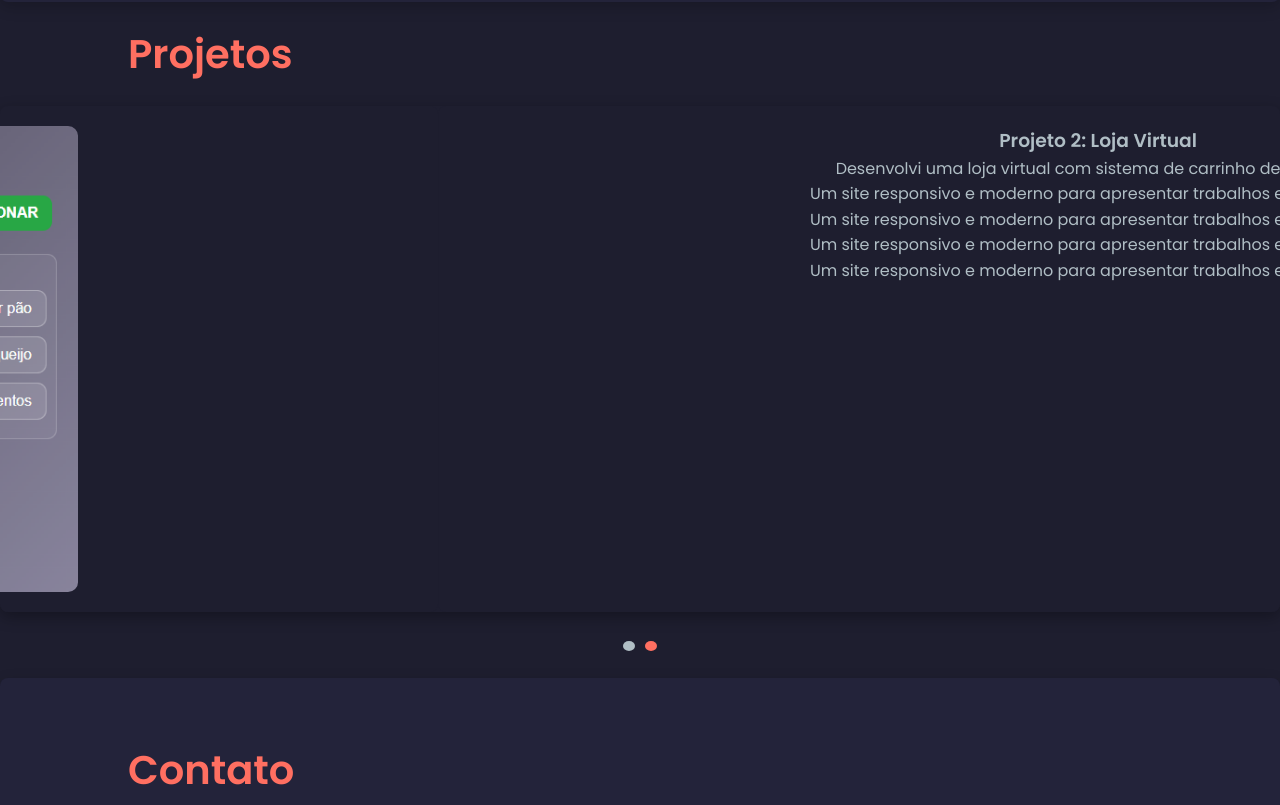
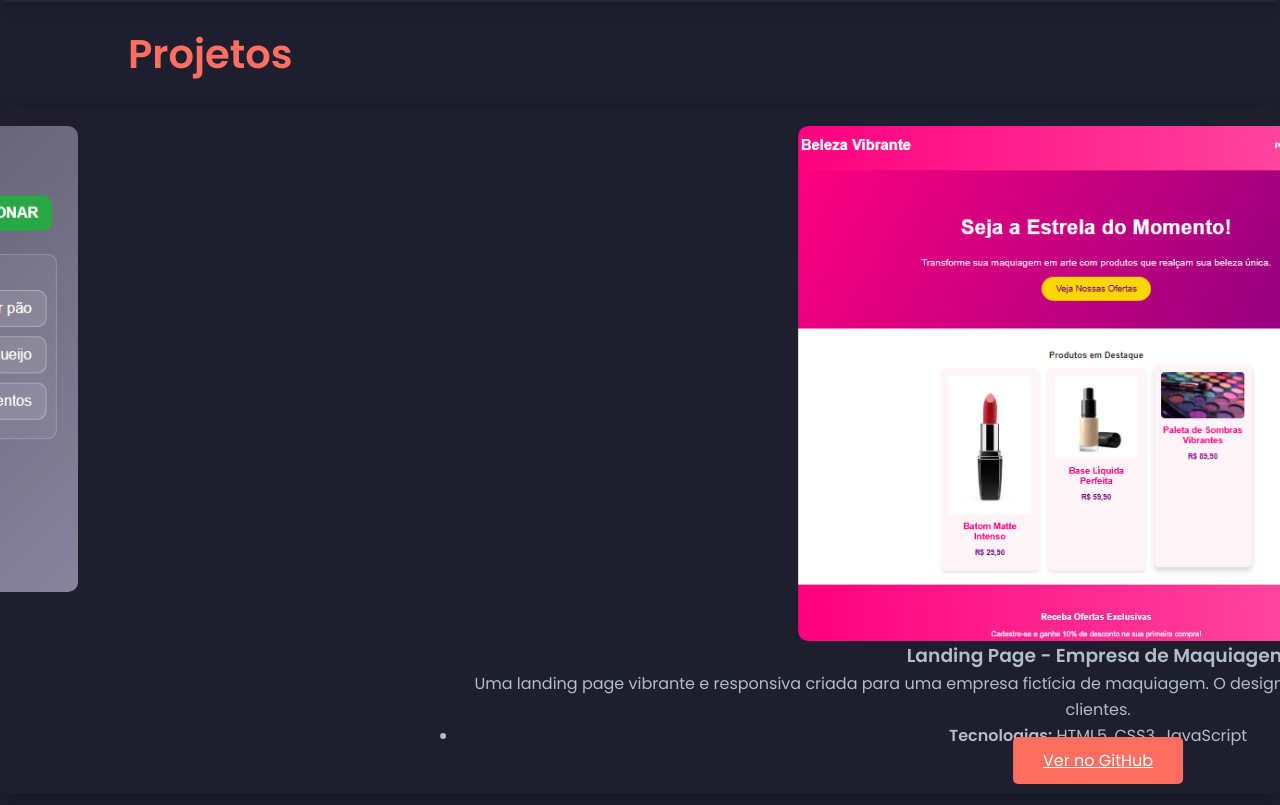
Before and after one commit to diegodevenancio/meu_portifolio, a plain HTML site: page index.html in a window 1280 px wide. Shown: the part 1142-1947 px from the top of the page. Drawn offline with Linux system fonts and the light colour scheme.

Commit message:
Subindo o projeto Empresa de Maquiagem

```diff
--- a/index.html
+++ b/index.html
@@ -64,14 +64,21 @@
                         <img src="imagens/listaTarefa.png" alt="Lista de Tarefas" />
                     </a>
                 </div>
+
+                <!--Aqui estou colocando o meu projeto Landing Page de Empresa de Maquiagem-->
                 <div class="project-item">
-                    <h3>Projeto 2: Loja Virtual</h3>
-                    <p>Desenvolvi uma loja virtual com sistema de carrinho de compras.</p>
-                    <p>Um site responsivo e moderno para apresentar trabalhos e habilidades.</p>
-                    <p>Um site responsivo e moderno para apresentar trabalhos e habilidades.</p>
-                    <p>Um site responsivo e moderno para apresentar trabalhos e habilidades.</p>
-                    <p>Um site responsivo e moderno para apresentar trabalhos e habilidades.</p>
+                    <a href="https://diegodevenancio.github.io/landing_page_maquiagem/" target="_blank">
+                        <img src="imagens/landing_page.png" alt="Landing Page - Empresa de Maquiagem">
+                    </a>
+                    <h3>Landing Page - Empresa de Maquiagem</h3>
+                    <p>Uma landing page vibrante e responsiva criada para uma empresa fictícia de maquiagem. O design destaca produtos, descontos e captura de e-mails de clientes.</p>
+                    <ul>
+                        <li><strong>Tecnologias:</strong> HTML5, CSS3, JavaScript</li>
+                    </ul>
+                    <a href="https://github.com/diegodevenancio/landing_page_maquiagem" target="_blank" class="btn-primary">Ver no GitHub</a>
                 </div>
+
+
                 <!--<div class="project-item">
                     <h3>Projeto 3: Blog Interativo</h3>
                     <p>Criação de um blog com design responsivo e sistema de comentários.</p>
--- a/style.css
+++ b/style.css
@@ -298,6 +298,9 @@ footer {
 
 
 
+
+
+
 /* Adicione ao final do arquivo style.css ou equivalente */
 @media (max-width: 768px) {
     /* Ajuste para tablets */
```
Also changed, not shown: imagens/landing_page.png (added).
